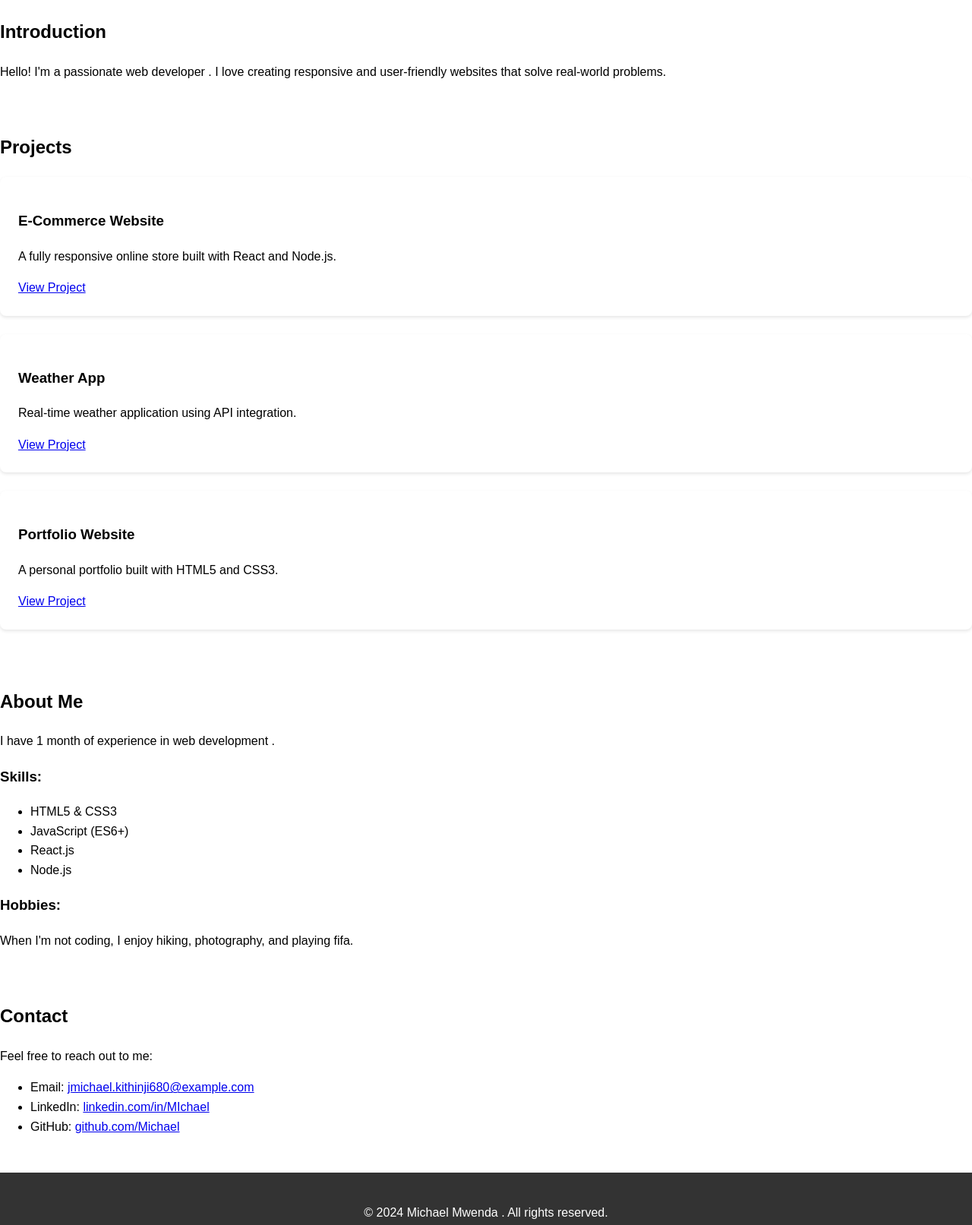
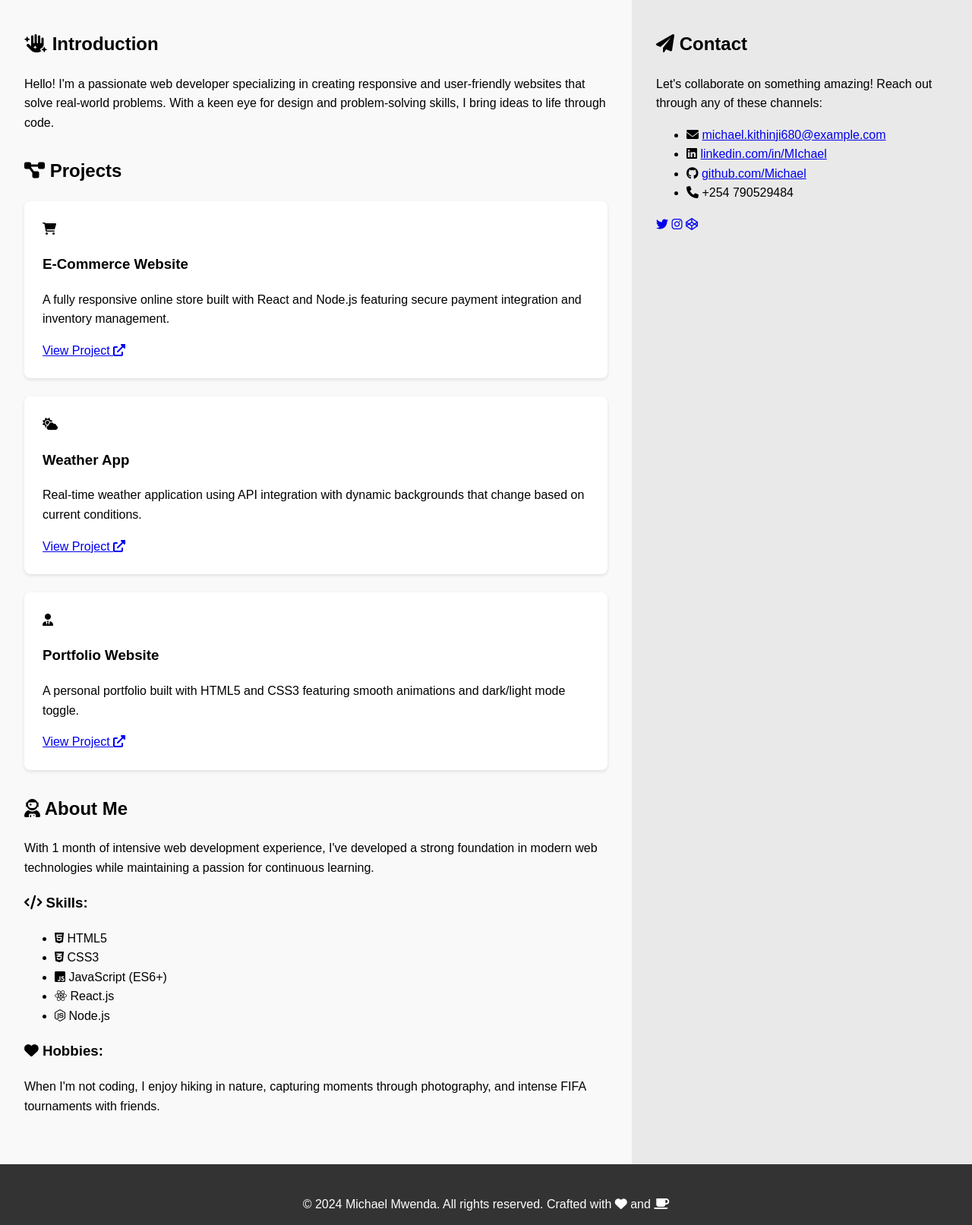
Before and after one commit to Michael-dominate/alx_html_css, a plain HTML site: page css_basic/index.html in a window 1280 px wide. Shown: the part 245-1858 px from the top of the page at 76% size. Drawn offline with Linux system fonts and the light colour scheme.

Commit message:
added some few texts to file index.html

```diff
--- a/css_basic/index.html
+++ b/css_basic/index.html
@@ -1,81 +1,103 @@
 <!DOCTYPE html>
 <html lang="en">
 <head>
-    <title >my first Website</title>
     <meta charset="UTF-8">
     <meta name="viewport" content="width=device-width, initial-scale=1.0">
-    <title>Your Page Title</title>
+    <title>Michael Mwenda - Portfolio</title>
     <link href="base.css" rel="stylesheet">
     <link href="styles.css" rel="stylesheet">
+    <link rel="stylesheet" href="https://cdnjs.cloudflare.com/ajax/libs/font-awesome/6.0.0/css/all.min.css">
 </head>
 <body>
     <header>
         <h1>Michael Mwenda</h1>
         <p>Web Developer | Designer | Problem Solver</p>
-    </header>
-
         <nav>
             <ul>
+                <li><a href="#" class="logo">⚡</a></li>
                 <li><a href="#introduction">Introduction</a></li>
                 <li><a href="#projects">Projects</a></li>
                 <li><a href="#about">About Me</a></li>
                 <li><a href="#contact">Contact</a></li>
             </ul>
         </nav>
+    </header>
 
-    <section id="introduction">
-        <h2>Introduction</h2>
-        <p>Hello! I'm a passionate web developer . I love creating responsive and user-friendly websites that solve real-world problems.</p>
+    <main>
+        <article>
+            <section id="introduction" class="card">
+                <h2><i class="fas fa-hand-sparkles"></i> Introduction</h2>
+                <p>Hello! I'm a passionate web developer specializing in creating responsive and user-friendly websites that solve real-world problems. With a keen eye for design and problem-solving skills, I bring ideas to life through code.</p>
             </section>
 
             <section id="projects">
-        <h2>Projects</h2>
+                <h2><i class="fas fa-project-diagram"></i> Projects</h2>
 
-        <article class="project">
+                <div class="project card">
+                    <div class="project-icon"><i class="fas fa-shopping-cart"></i></div>
                     <h3>E-Commerce Website</h3>
-            <p>A fully responsive online store built with React and Node.js.</p>
-            <a href="https://example.com/ecommerce" target="_blank">View Project</a>
+                    <p>A fully responsive online store built with React and Node.js featuring secure payment integration and inventory management.</p>
+                    <a href="https://example.com/ecommerce" target="_blank" class="btn">View Project <i class="fas fa-external-link-alt"></i></a>
+                </div>
+
+                <div class="project card">
+                    <div class="project-icon"><i class="fas fa-cloud-sun"></i></div>
+                    <h3>Weather App</h3>
+                    <p>Real-time weather application using API integration with dynamic backgrounds that change based on current conditions.</p>
+                    <a href="https://example.com/weatherapp" target="_blank" class="btn">View Project <i class="fas fa-external-link-alt"></i></a>
+                </div>
+
+                <div class="project card">
+                    <div class="project-icon"><i class="fas fa-user-tie"></i></div>
+                    <h3>Portfolio Website</h3>
+                    <p>A personal portfolio built with HTML5 and CSS3 featuring smooth animations and dark/light mode toggle.</p>
+                    <a href="https://example.com/portfolio" target="_blank" class="btn">View Project <i class="fas fa-external-link-alt"></i></a>
+                </div>
+            </section>
+
+            <section id="about" class="card">
+                <h2><i class="fas fa-user-astronaut"></i> About Me</h2>
+                <p>With 1 month of intensive web development experience, I've developed a strong foundation in modern web technologies while maintaining a passion for continuous learning.</p>
+                <div class="skills-container">
+                    <div class="skill-category">
+                        <h3><i class="fas fa-code"></i> Skills:</h3>
+                        <ul class="skill-list">
+                            <li><i class="fab fa-html5"></i> HTML5</li>
+                            <li><i class="fab fa-css3-alt"></i> CSS3</li>
+                            <li><i class="fab fa-js-square"></i> JavaScript (ES6+)</li>
+                            <li><i class="fab fa-react"></i> React.js</li>
+                            <li><i class="fab fa-node-js"></i> Node.js</li>
+                        </ul>
+                    </div>
+                    <div class="hobby-category">
+                        <h3><i class="fas fa-heart"></i> Hobbies:</h3>
+                        <p>When I'm not coding, I enjoy hiking in nature, capturing moments through photography, and intense FIFA tournaments with friends.</p>
+                    </div>
+                </div>
+            </section>
         </article>
 
-        <article class="project">
-            <h3>Weather App</h3>
-            <p>Real-time weather application using API integration.</p>
-            <a href="https://example.com/weatherapp" target="_blank">View Project</a>
-        </article>
-
-        <article class="project">
-            <h3>Portfolio Website</h3>
-            <p>A personal portfolio built with HTML5 and CSS3.</p>
-            <a href="https://example.com/portfolio" target="_blank">View Project</a>
-        </article>
+        <aside>
+            <section id="contact" class="card">
+                <h2><i class="fas fa-paper-plane"></i> Contact</h2>
+                <p>Let's collaborate on something amazing! Reach out through any of these channels:</p>
+                <ul class="contact-list">
+                    <li><i class="fas fa-envelope"></i> <a href="mailto:michaelkithinji680@gmail.com">michael.kithinji680@example.com</a></li>
+                    <li><i class="fab fa-linkedin"></i> <a href="https://linkedin.com/in/michaelkithinji" target="_blank">linkedin.com/in/MIchael</a></li>
+                    <li><i class="fab fa-github"></i> <a href="https://github.com/Michael-dominate" target="_blank">github.com/Michael</a></li>
+                    <li><i class="fas fa-phone"></i> +254 790529484</li>
+                </ul>
+                <div class="social-links">
+                    <a href="#" class="social-icon"><i class="fab fa-twitter"></i></a>
+                    <a href="#" class="social-icon"><i class="fab fa-instagram"></i></a>
+                    <a href="#" class="social-icon"><i class="fab fa-codepen"></i></a>
+                </div>
             </section>
-
-    <section id="about">
-        <h2>About Me</h2>
-        <p>I have 1 month of experience in web development .</p>
-        <h3>Skills:</h3>
-        <ul>
-            <li>HTML5 & CSS3</li>
-            <li>JavaScript (ES6+)</li>
-            <li>React.js</li>
-            <li>Node.js</li>
-        </ul>
-        <h3>Hobbies:</h3>
-        <p>When I'm not coding, I enjoy hiking, photography, and playing fifa.</p>
-    </section>
-
-    <section id="contact">
-        <h2>Contact</h2>
-        <p>Feel free to reach out to me:</p>
-        <ul>
-            <li>Email: <a href="mailto:michaelkithinji680@gamil.com">jmichael.kithinji680@example.com</a></li>
-            <li>LinkedIn: <a href="https://linkedin.com/in/michael kithinji" target="_blank">linkedin.com/in/MIchael</a></li>
-            <li>GitHub: <a href="https://github.com/Michael-dominate" target="_blank">github.com/Michael</a></li>
-        </ul>
-    </section>
+        </aside>
+    </main>
 
     <footer>
-        <p>&copy; 2024 Michael Mwenda . All rights reserved.</p>
+        <p>© 2024 Michael Mwenda. All rights reserved. Crafted with <i class="fas fa-heart"></i> and <i class="fas fa-coffee"></i></p>
     </footer>
 </body>
 </html>
```
Lines whose indentation alone changed are shown as unchanged.
